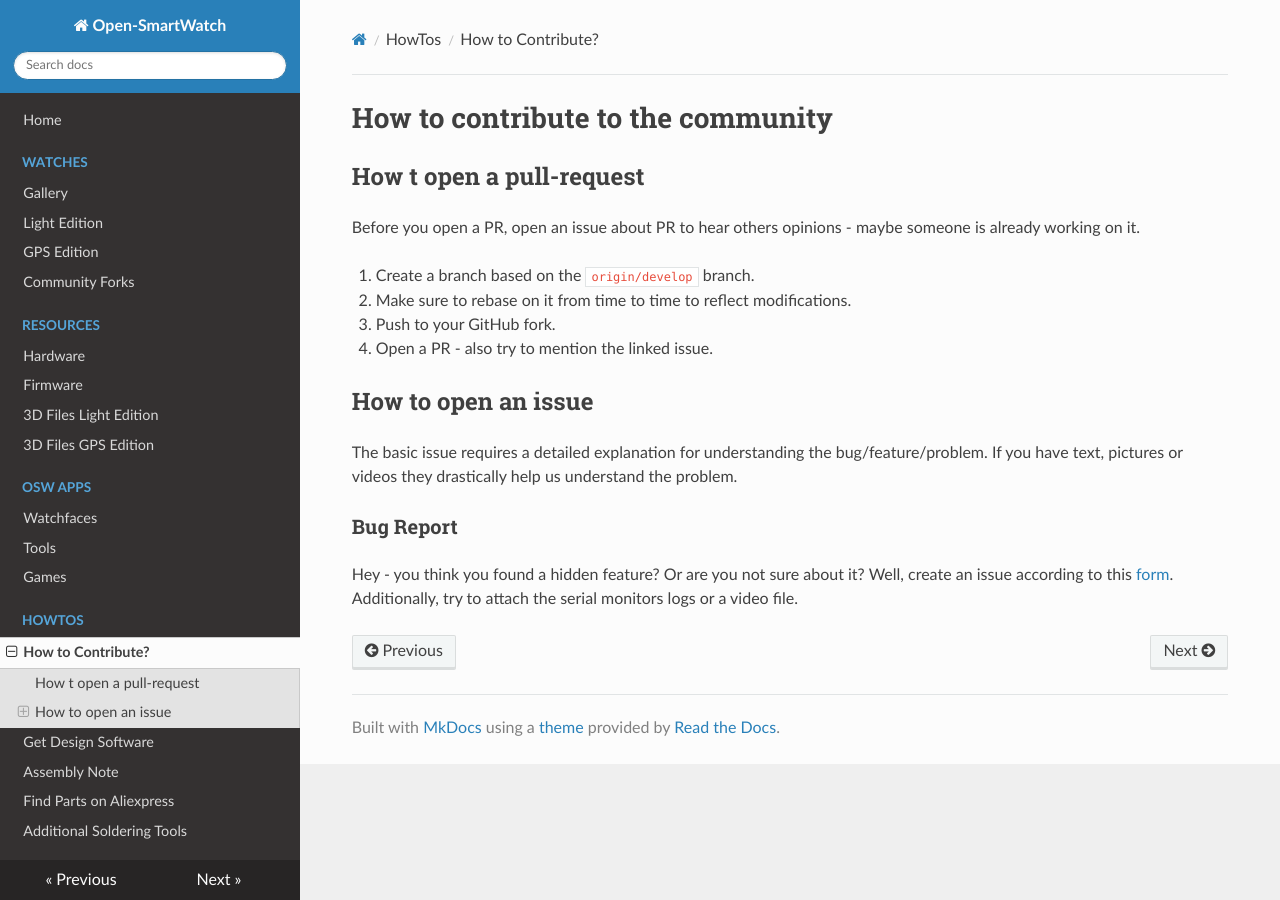
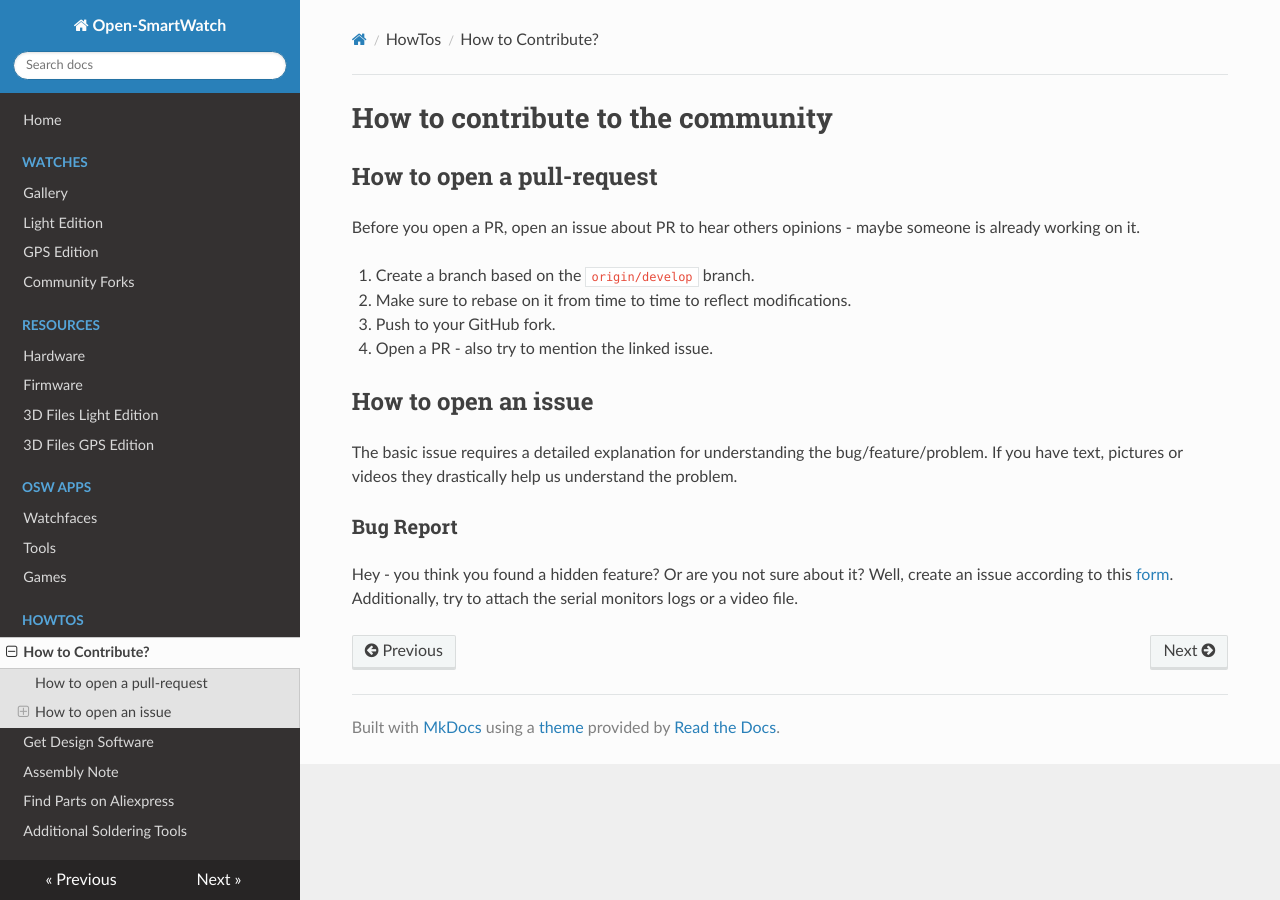
Before and after one commit to Open-Smartwatch/open-smartwatch.github.io, an MkDocs documentation site: the page built from docs/howto/contribute.md, in a window 1280 px wide. Built offline with MkDocs 1.6.1, drawn with Linux system fonts in a browser that asks for light colours; nearby versions of some CDN libraries.

Commit message:
Fixed typo

```diff
--- a/docs/howto/contribute.md
+++ b/docs/howto/contribute.md
@@ -1,6 +1,6 @@
 # How to contribute to the community
 
-## How t open a pull-request
+## How to open a pull-request
 
 Before you open a PR, open an issue about PR to hear others opinions - maybe someone is already working on it.
 
```
